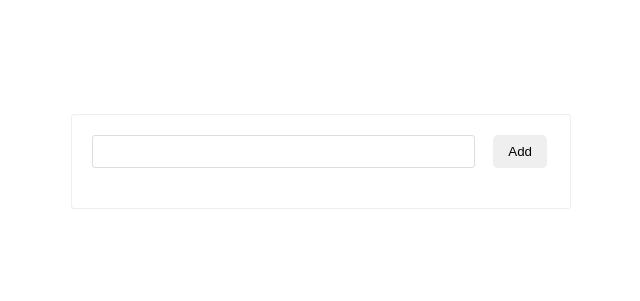
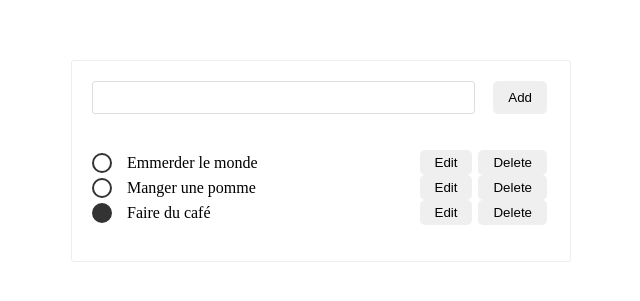
Before and after one commit to CCDevX/vanilla-js-todolist, a website built with Vite: page src/index.html in a window 1280 px wide. Shown: the part 239-540 px from the top of the page, without its empty margins (319-959 px from the left). Built offline with nearby package versions, Linux system fonts and the light colour scheme.

Commit message:
Displaying todos from JavaScript

```diff
--- a/src/index.html
+++ b/src/index.html
@@ -11,16 +11,7 @@
         <input type="text" />
         <button>Add</button>
       </form>
-      <!--
-      <ul>
-        <li>
-          <span class="todo done"></span>
-          <p>Task</p>
-          <button>Edit</button>
-          <button>Delete</button>
-        </li>
-      </ul>
-      -->
+      <ul></ul>
     </div>
     <script type="module" src="./index.js"></script>
   </body>
--- a/src/index.js
+++ b/src/index.js
@@ -1,4 +1,6 @@
 import "./style.scss";
+
+const ul = document.querySelector("ul");
 
 const todos = [
   {
@@ -16,5 +18,21 @@ const todos = [
 ];
 
 const displayTodo = () => {
-  const todosMode = todos.map();
+  const todosNode = todos.map((todo, index) => {
+    return createTodoElement(todo, index);
+  });
+
+  ul.innerHTML = "";
+  ul.append(...todosNode);
 };
+
+const createTodoElement = (todo, index) => {
+  const li = document.createElement("li");
+  li.innerHTML = `<span class="todo ${todo.done ? "done" : ""}"></span>
+          <p>${todo.task}</p>
+          <button>Edit</button>
+          <button>Delete</button>`;
+  return li;
+};
+
+displayTodo();
```
